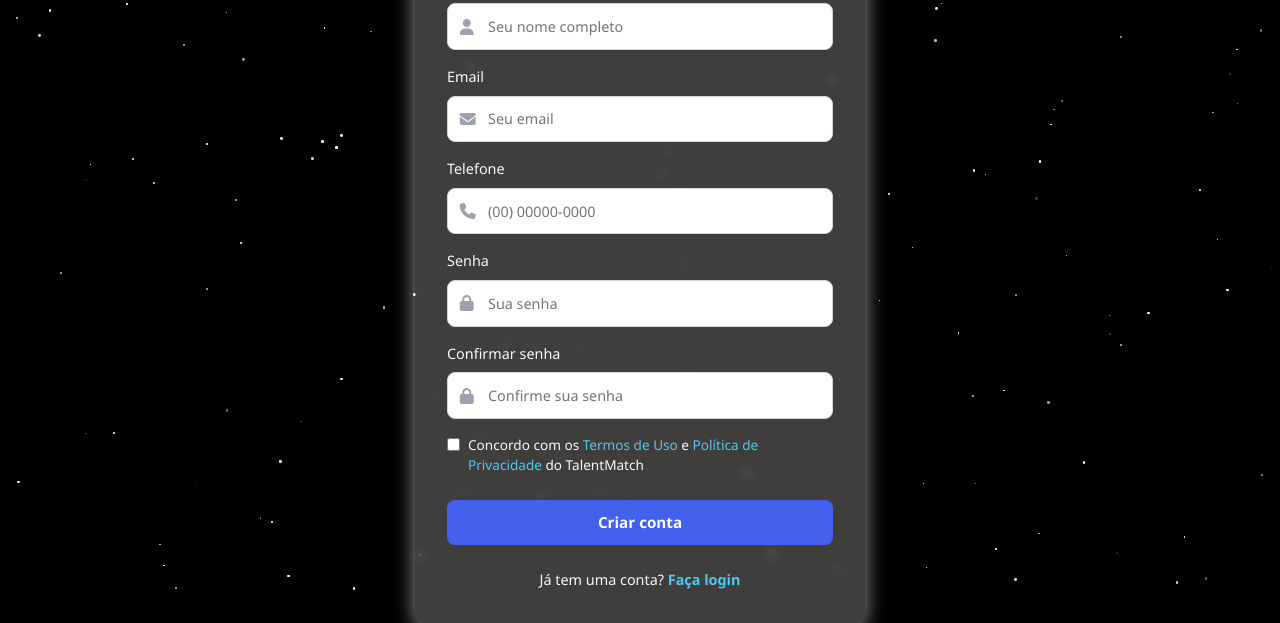
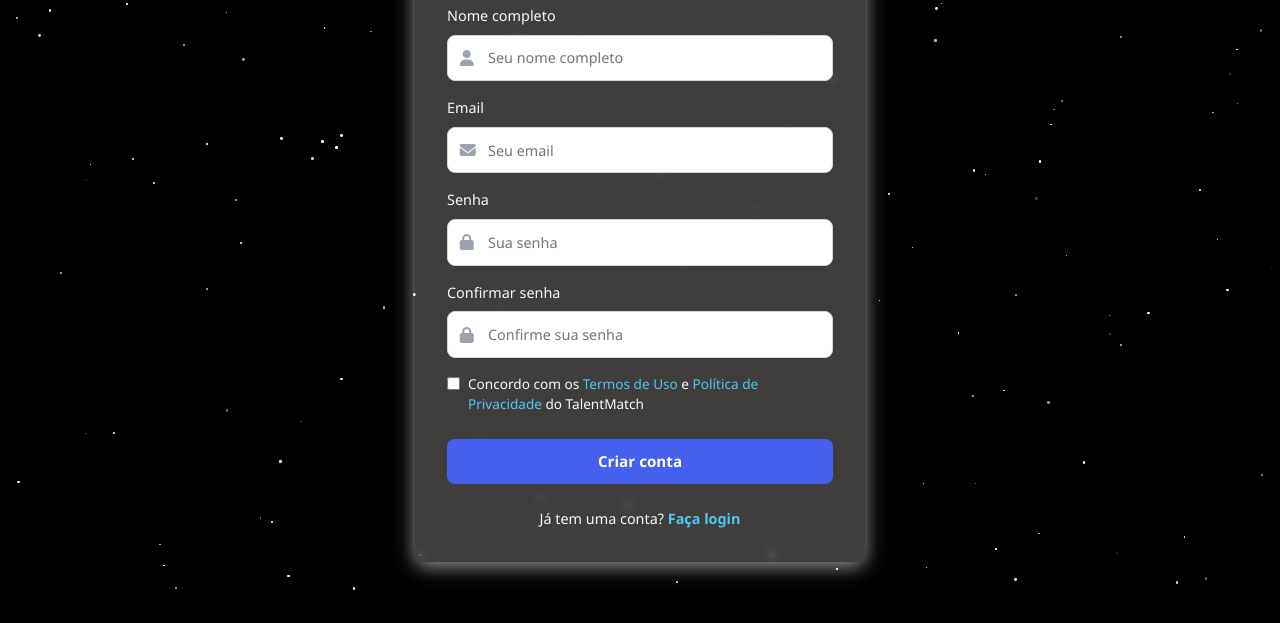
Before and after one commit to samuellouren/Projeto-integrador, a plain HTML site: page Cadastro/index.html in a window 1280 px wide. Shown: the part 207-830 px from the top of the page. After the commit the page ends 800 px from the top, so only its background shows below. Drawn offline with Linux system fonts and the light colour scheme.

Commit message:
Add files via upload

```diff
--- a/Cadastro/index.html
+++ b/Cadastro/index.html
@@ -41,14 +41,6 @@
             </div>
 
             <div class="form-group">
-                <label for="telefone">Telefone</label>
-                <div class="input-with-icon">
-                    <i class="icon fas fa-phone"></i>
-                    <input type="tel" id="telefone" name="telefone" placeholder="(00) 00000-0000" required>
-                </div>
-            </div>
-
-            <div class="form-group">
                 <label for="password">Senha</label>
                 <div class="input-with-icon">
                     <i class="icon fas fa-lock"></i>
```
